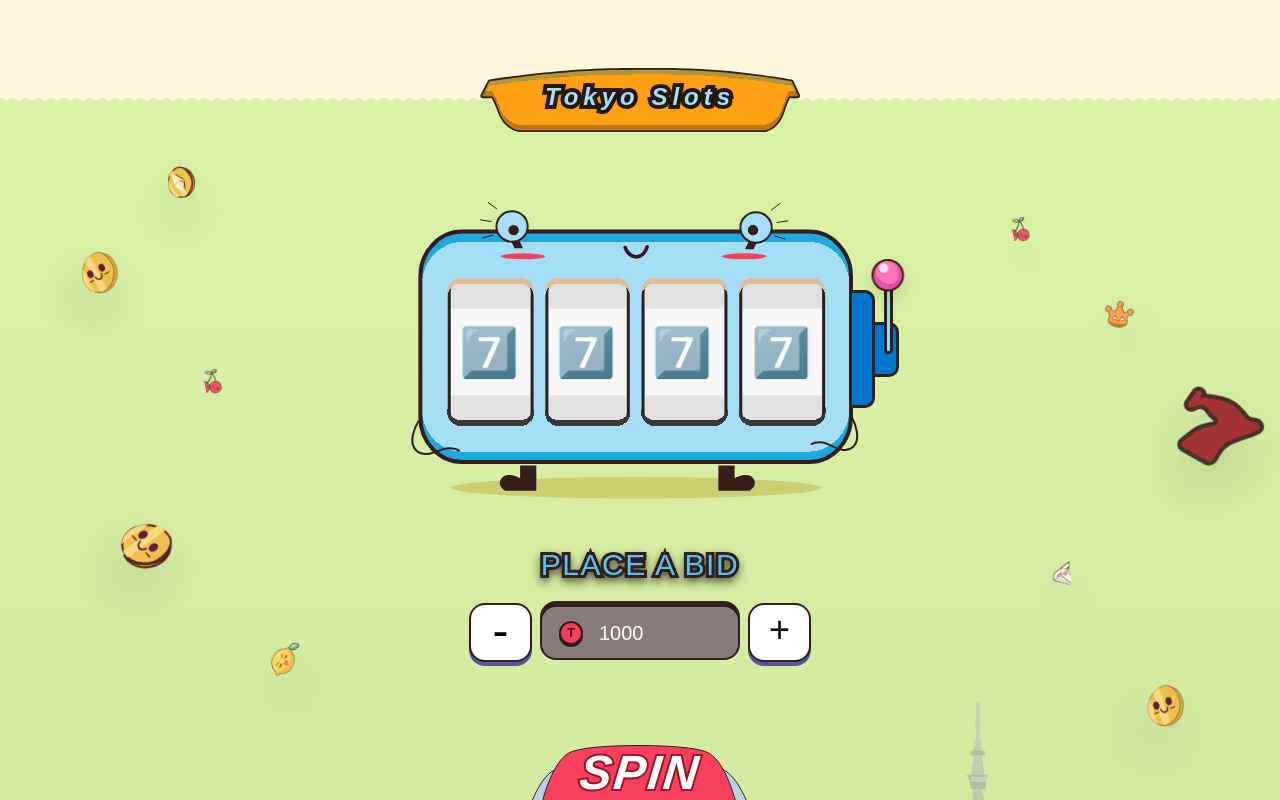
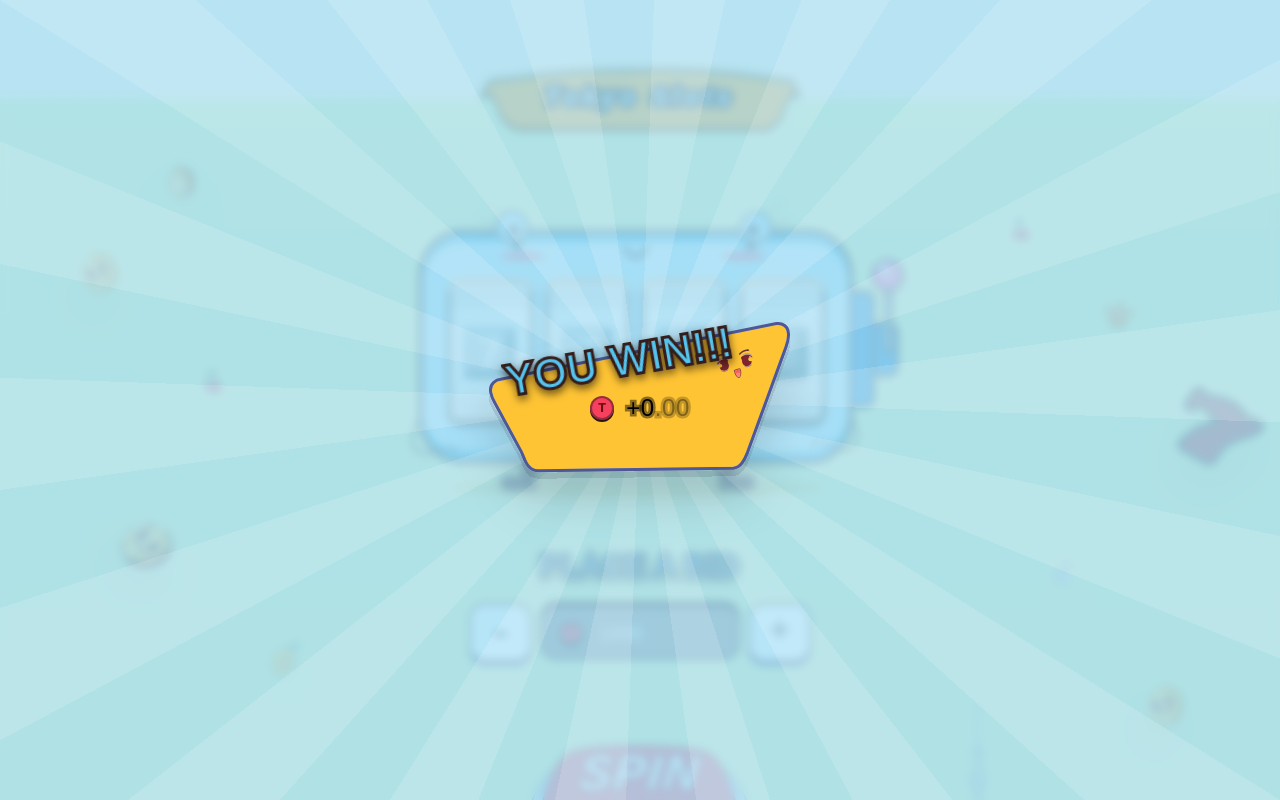
Before and after one commit to admitruk237/Tokyo-Slots, a React (Vite) app: page / in a window 1280 px wide. Shown: the top 800 px of the page. Built offline with nearby package versions, Linux system fonts and the light colour scheme; a web font is replaced by a local one.

Commit message:
refactor: fix overlay title position

```diff
--- a/src/widgets/outcome-popups/ui/LosePopup.tsx
+++ b/src/widgets/outcome-popups/ui/LosePopup.tsx
@@ -19,7 +19,7 @@ export const LosePopup = () => {
       exit={{ scale: 0.8, opacity: 0 }}
       className="relative flex flex-col items-center select-none z-50 pointer-events-auto cursor-pointer"
     >
-      <div className="absolute left-6 bottom-45 z-20 rotate-[10deg] whitespace-nowrap flex gap-3">
+      <div className="absolute left-6 bottom-26 z-20 rotate-[10deg] whitespace-nowrap flex gap-3">
         <StrokeText className="font-poetsen text-[40px] text-text-white">You</StrokeText>
         <StrokeText className="font-poetsen text-[40px] text-lose-title">lose</StrokeText>
       </div>
--- a/src/widgets/outcome-popups/ui/WinOverlay.tsx
+++ b/src/widgets/outcome-popups/ui/WinOverlay.tsx
@@ -12,7 +12,6 @@ export const WinOverlay = () => {
 
   return (
     <AnimatePresence>
-      {isWin && (
       <motion.div
         initial={{ opacity: 0 }}
         animate={{ opacity: 1 }}
@@ -37,7 +36,6 @@ export const WinOverlay = () => {
 
         <WinPopup />
       </motion.div>
-      )}
     </AnimatePresence>
   );
 };
--- a/src/widgets/outcome-popups/ui/WinPopup.tsx
+++ b/src/widgets/outcome-popups/ui/WinPopup.tsx
@@ -20,7 +20,7 @@ export const WinPopup = () => {
       exit={{ scale: 0.8, opacity: 0 }}
       className="relative flex flex-col items-center select-none z-50 pointer-events-auto cursor-pointer"
     >
-      <div className="absolute bottom-42 left-4 z-20 rotate-[-10deg] whitespace-nowrap">
+      <div className="absolute bottom-22 left-4 z-20 rotate-[-10deg] whitespace-nowrap">
         <StrokeText className="font-poetsen text-[40px] text-win-title">You win!!!</StrokeText>
       </div>
 
```
Lines whose indentation alone changed are shown as unchanged.
